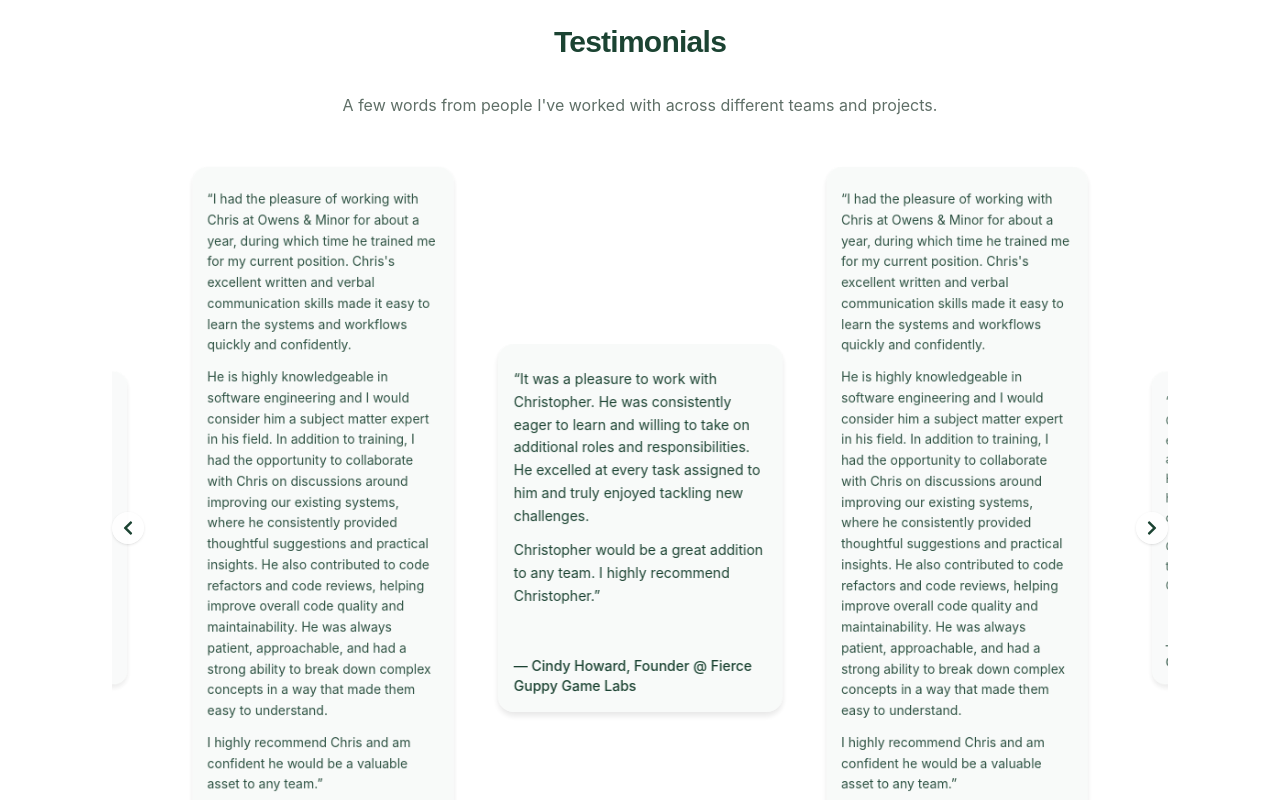
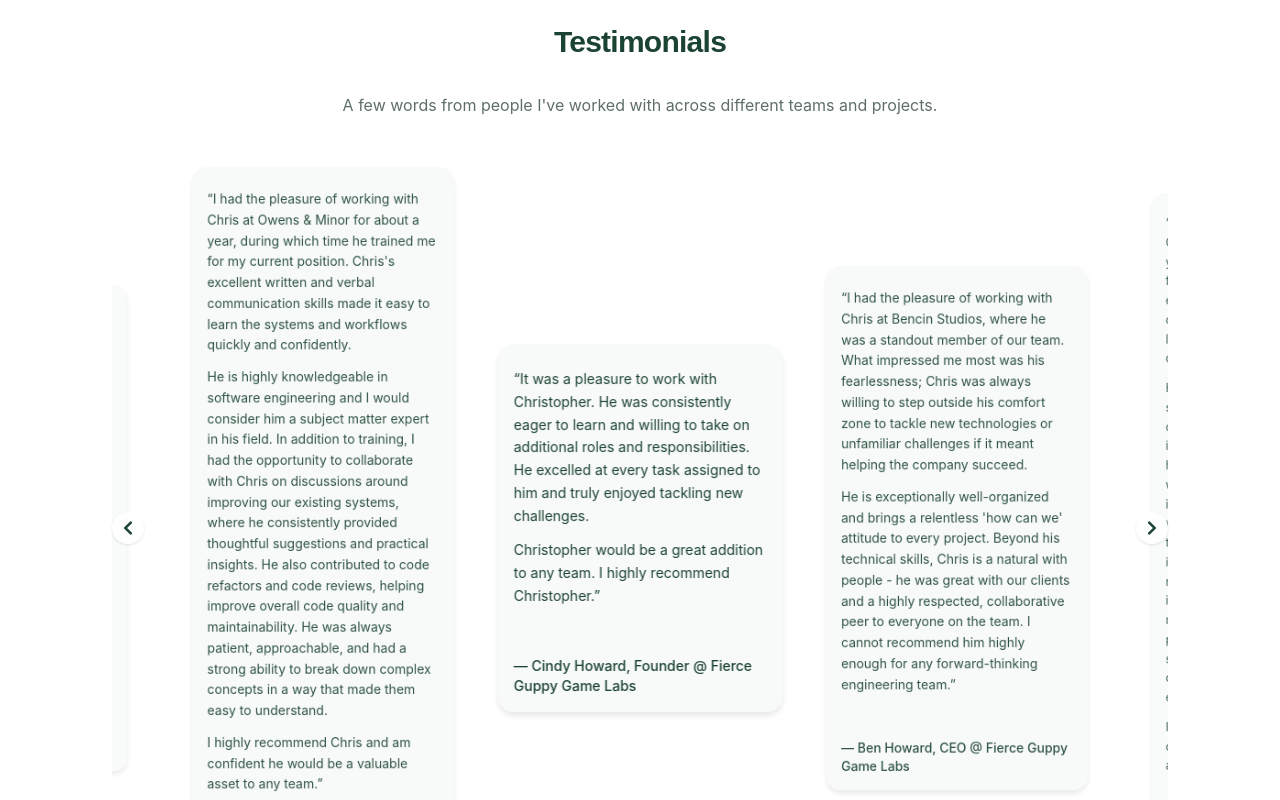
Before and after one commit to ChrisWenzlick/portfolio-website, a Next.js app: page / in a window 1280 px wide. Shown: the part 1720-2520 px from the top of the page. Built offline with nearby package versions, Linux system fonts and the light colour scheme.

Commit message:
Add actual contact email address and one more testimonial.

```diff
--- a/components/layout/Footer.tsx
+++ b/components/layout/Footer.tsx
@@ -30,7 +30,7 @@ export default function Footer() {
                         </a>
 
                         <a
-                            href="mailto:placeholder@fakemail.com"
+                            href="mailto:contact@chriswenzlick.com"
                             className="text-(--color-text-muted) hover:text-(--color-text) duration-200 ease-in-out flex items-center justify-center rounded-(--radius-lg) h-full cursor-pointer px-4 text-sm transition-colors"
                         >
                             Email
--- a/src/app/contact/page.tsx
+++ b/src/app/contact/page.tsx
@@ -30,10 +30,10 @@ export default function ContactPage() {
               Email
             </h2>
             <a
-              href="mailto:placeholder@fakemail.com"
+              href="mailto:contact@chriswenzlick.com"
               className="text-lg font-medium hover:underline"
             >
-              your.email@placeholder.com
+              contact@chriswenzlick.com
             </a>
           </div>
 
--- a/src/content/testimonials.ts
+++ b/src/content/testimonials.ts
@@ -51,4 +51,27 @@ export const testimonials: Testimonial[] = [
     role: "Founder",
     company: "Fierce Guppy Game Labs",
   },
+  {
+    id: "ben-howard",
+    quote:
+      `I had the pleasure of working with Chris at
+      Bencin Studios, where he was a standout member
+      of our team. What impressed me most was his
+      fearlessness; Chris was always willing to step
+      outside his comfort zone to tackle new
+      technologies or unfamiliar challenges if it
+      meant helping the company succeed.
+
+      He is exceptionally well-organized and brings
+      a relentless 'how can we' attitude to every
+      project. Beyond his technical skills, Chris is
+      a natural with people - he was great with our
+      clients and a highly respected, collaborative
+      peer to everyone on the team. I cannot
+      recommend him highly enough for any
+      forward-thinking engineering team.`,
+    author: "Ben Howard",
+    role: "CEO",
+    company: "Fierce Guppy Game Labs",
+  },
 ];
```
